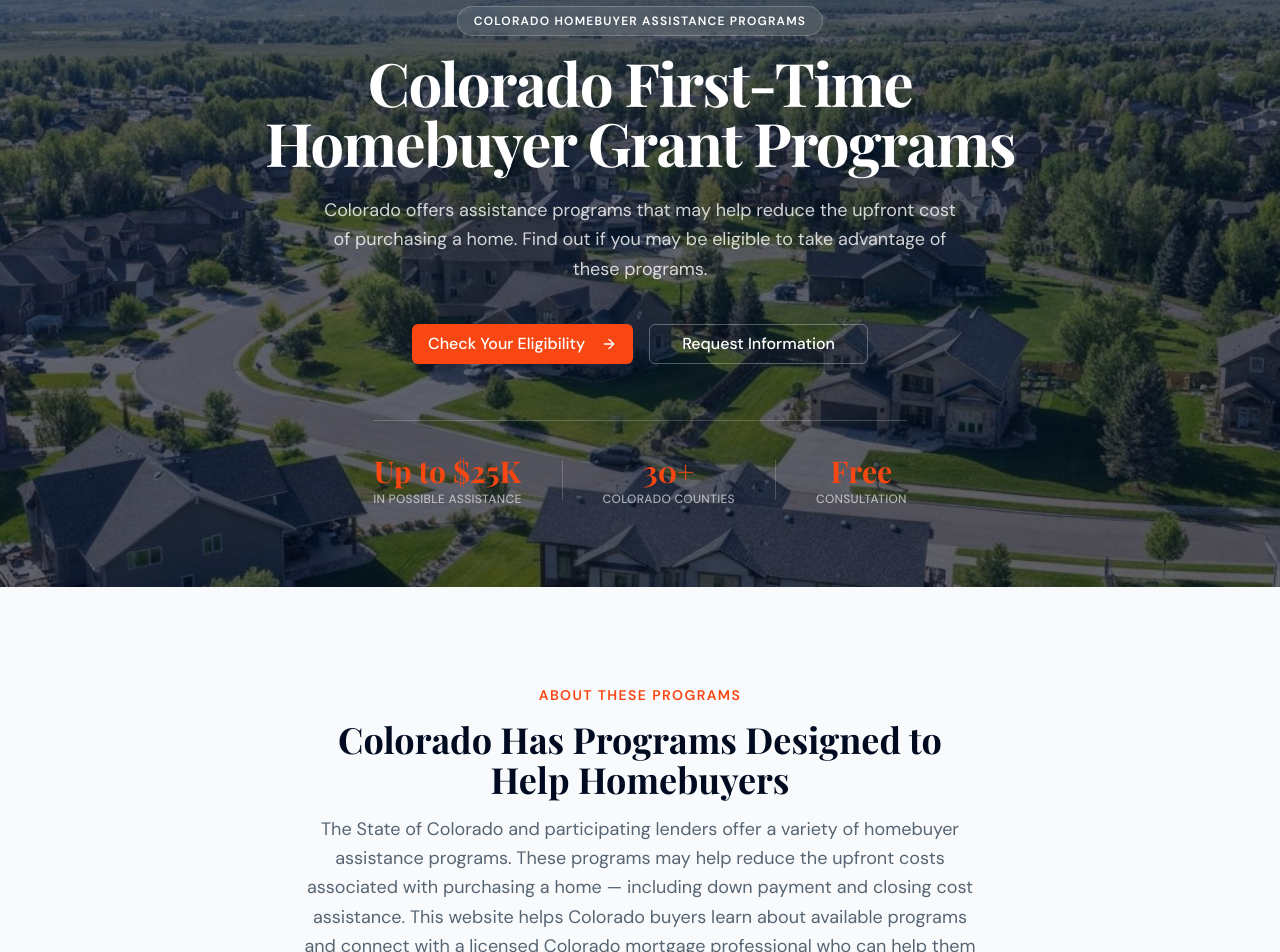
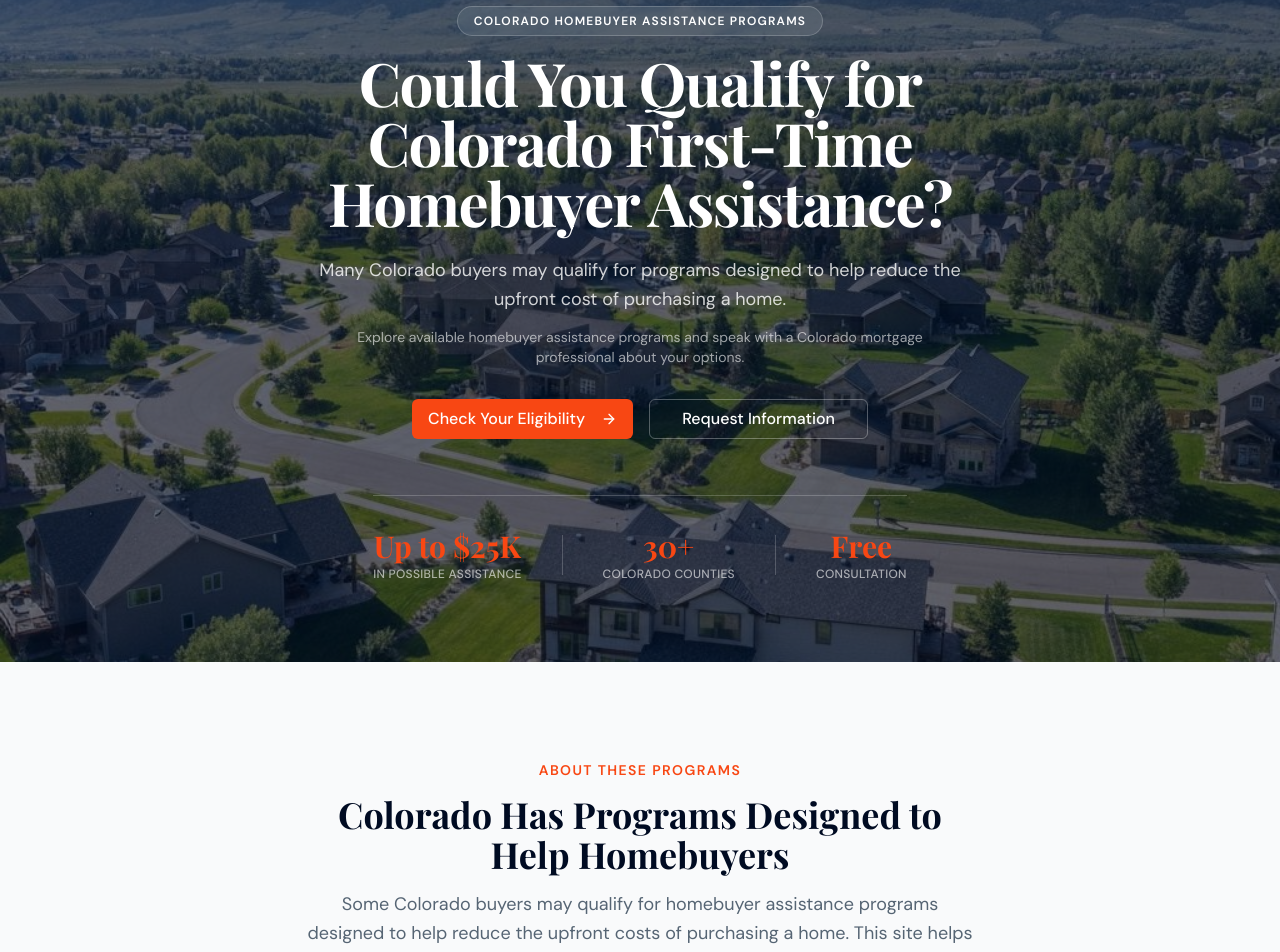
Before and after one commit to wrmoore444/CoFirstTimeBuyerGrants, a Next.js app: page /en in a window 1280 px wide. Shown: the part 139-1091 px from the top of the page. Built offline with nearby package versions, Linux system fonts and the light colour scheme.

Commit message:
Homepage: correct hero headline, remove state-funding language, add micro-trust and reassurance lines
Co-Authored-By: Claude Sonnet 4.6 <noreply@anthropic.com>

```diff
--- a/app/[lang]/page.tsx
+++ b/app/[lang]/page.tsx
@@ -37,7 +37,10 @@ export default async function HomePage({ params }: { params: Promise<{ lang: str
         <p className="mt-6 max-w-2xl text-pretty text-lg leading-relaxed text-primary-foreground/80">
           {h.hero.subtitle}
         </p>
-        <div className="mt-10 flex flex-col items-center gap-4 sm:flex-row">
+        <p className="mt-3 max-w-xl text-sm text-primary-foreground/60">
+          {h.hero.microTrust}
+        </p>
+        <div className="mt-8 flex flex-col items-center gap-4 sm:flex-row">
           <Button size="lg" asChild className="text-base px-8">
             <Link href={`/${lang}/contact`}>
               {h.hero.ctaPrimary}
@@ -199,6 +202,9 @@ export default async function HomePage({ params }: { params: Promise<{ lang: str
         </div>
         <div className="mx-auto max-w-xl">
           <ContactForm form={dict.contact.form} showMessage={false} />
+          <p className="mt-4 text-center text-xs text-muted-foreground">
+            {h.eligibilityForm.reassurance}
+          </p>
         </div>
       </ContentSection>
 
--- a/lib/translations/en.ts
+++ b/lib/translations/en.ts
@@ -19,9 +19,11 @@ export const en = {
   home: {
     hero: {
       badge: 'Colorado Homebuyer Assistance Programs',
-      title: 'Colorado First-Time Homebuyer Grant Programs',
+      title: 'Could You Qualify for Colorado First-Time Homebuyer Assistance?',
       subtitle:
-        'Colorado offers assistance programs that may help reduce the upfront cost of purchasing a home. Find out if you may be eligible to take advantage of these programs.',
+        'Many Colorado buyers may qualify for programs designed to help reduce the upfront cost of purchasing a home.',
+      microTrust:
+        'Explore available homebuyer assistance programs and speak with a Colorado mortgage professional about your options.',
       ctaPrimary: 'Check Your Eligibility',
       ctaSecondary: 'Request Information',
     },
@@ -33,7 +35,7 @@ export const en = {
     programOverview: {
       eyebrow: 'About These Programs',
       title: 'Colorado Has Programs Designed to Help Homebuyers',
-      body: 'The State of Colorado and participating lenders offer a variety of homebuyer assistance programs. These programs may help reduce the upfront costs associated with purchasing a home — including down payment and closing cost assistance. This website helps Colorado buyers learn about available programs and connect with a licensed Colorado mortgage professional who can help them understand their options.',
+      body: 'Some Colorado buyers may qualify for homebuyer assistance programs designed to help reduce the upfront costs of purchasing a home. This site helps you explore available options and connect with a licensed Colorado mortgage professional who can help you understand which programs may apply to your situation.',
       cta: 'Learn About the Process',
     },
     process: {
@@ -118,6 +120,7 @@ export const en = {
       eyebrow: 'Get Started',
       title: 'Check Your Eligibility',
       subtitle: 'Complete the form below and a Colorado-licensed mortgage professional will follow up to discuss your options. There is no cost and no obligation.',
+      reassurance: 'There is no cost to explore your eligibility, and speaking with a mortgage professional does not obligate you to apply for a loan.',
     },
     homeFaq: {
       eyebrow: 'Common Questions',
--- a/lib/translations/es.ts
+++ b/lib/translations/es.ts
@@ -21,9 +21,11 @@ export const es: Dictionary = {
   home: {
     hero: {
       badge: 'Programas de Asistencia para Compradores en Colorado',
-      title: 'Programas de Subvención para Compradores de Casa por Primera Vez en Colorado',
+      title: '¿Podrías Calificar para Asistencia de Compra de Vivienda en Colorado?',
       subtitle:
-        'Colorado ofrece programas de asistencia que pueden ayudar a reducir los costos iniciales de comprar una casa. Descubre si podrías ser elegible para aprovechar estos programas.',
+        'Muchos compradores en Colorado podrían calificar para programas diseñados para ayudar a reducir los costos iniciales de comprar una casa.',
+      microTrust:
+        'Explora los programas de asistencia disponibles y habla con un profesional hipotecario de Colorado sobre tus opciones.',
       ctaPrimary: 'Verificar Mi Elegibilidad',
       ctaSecondary: 'Solicitar Información',
     },
@@ -35,7 +37,7 @@ export const es: Dictionary = {
     programOverview: {
       eyebrow: 'Sobre Estos Programas',
       title: 'Colorado Tiene Programas Diseñados para Ayudar a los Compradores',
-      body: 'El Estado de Colorado y los prestamistas participantes ofrecen una variedad de programas de asistencia para compradores de vivienda. Estos programas pueden ayudar a reducir los costos iniciales asociados con la compra de una casa. Este sitio web ayuda a los compradores de Colorado a conocer los programas disponibles y conectarse con un profesional hipotecario con licencia en Colorado.',
+      body: 'Algunos compradores en Colorado podrían calificar para programas de asistencia diseñados para ayudar a reducir los costos iniciales de comprar una casa. Este sitio te ayuda a explorar las opciones disponibles y conectarte con un profesional hipotecario con licencia en Colorado que puede ayudarte a entender qué programas podrían aplicar a tu situación.',
       cta: 'Conoce el Proceso',
     },
     process: {
@@ -120,6 +122,7 @@ export const es: Dictionary = {
       eyebrow: 'Comenzar',
       title: 'Verifica Tu Elegibilidad',
       subtitle: 'Completa el formulario y un profesional hipotecario con licencia en Colorado te contactará para discutir tus opciones. Sin costo y sin compromiso.',
+      reassurance: 'No hay costo para explorar tu elegibilidad, y hablar con un profesional hipotecario no te obliga a solicitar un préstamo.',
     },
     homeFaq: {
       eyebrow: 'Preguntas Comunes',
```
